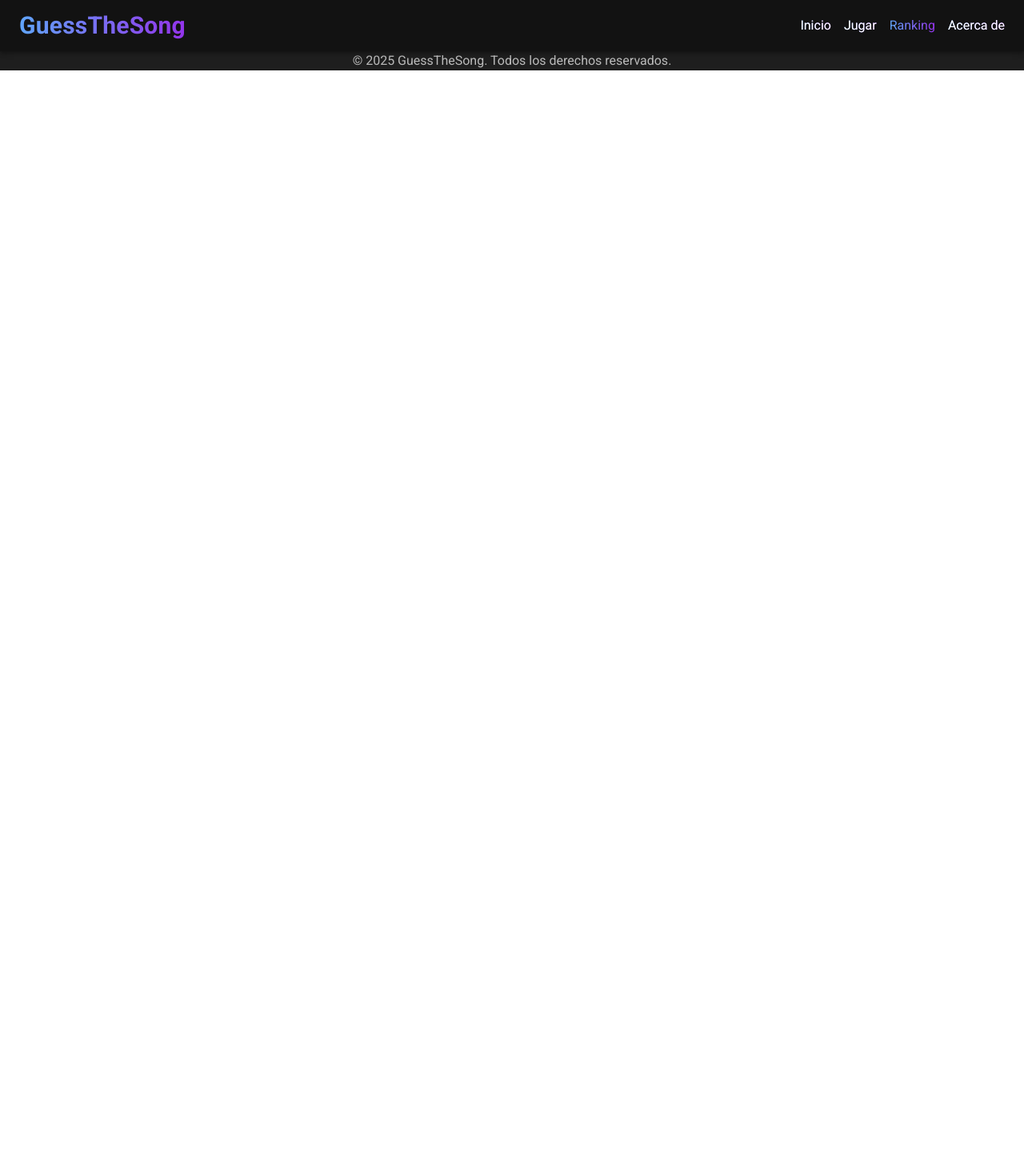
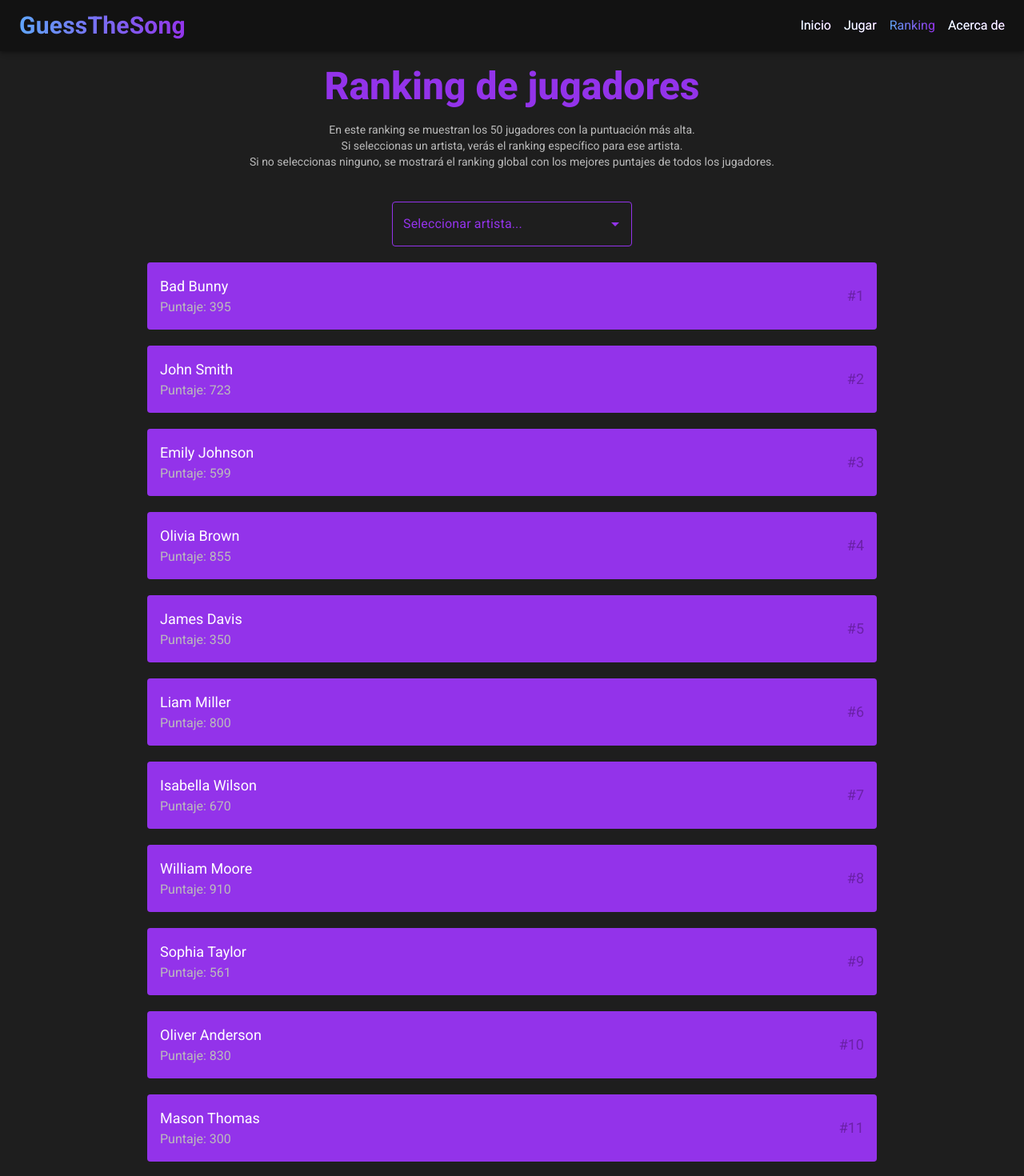
Before and after one commit to NelsonValentinGarroDadan/GuessTheSong, a React (Vite) app: page /ranking in a window 1280 px wide. Shown: the top 1470 px of the page at 80% size. Before the commit the page ends 800 px from the top, so only its background shows below. Built offline with nearby package versions, Linux system fonts and the light colour scheme.

Commit message:
feat/ rankink

```diff
--- a/src/App.jsx
+++ b/src/App.jsx
@@ -4,6 +4,7 @@ import Navbar from './components/navbar/navbar'
 import Home from './components/home/home'
 import Footer from './components/footer/footer'
 import About from './components/about/about'
+import Ranking from './components/ranking/ranking'
 function App() {
 
   return (
@@ -12,6 +13,7 @@ function App() {
         <Routes>
           <Route path="/" element={<Home />} />
           <Route path="/about" element={<About />} />
+          <Route path="/ranking" element={<Ranking />} />
         </Routes>
       <Footer />
     </>
--- /dev/null
+++ b/src/components/artistSelector/artisSelector.tsx
@@ -0,0 +1,61 @@
+import React from "react";
+import { Autocomplete, TextField } from "@mui/material";
+import { useState } from "react";
+
+const artists = ["Ariana Grande", "Ed Sheeran", "Taylor Swift", "The Weeknd", "Bad Bunny"]; // Esto debería venir de una API
+
+const ArtistSelector = ({ onSelect }: { onSelect: (artist: string | null) => void }) => {
+    const [selectedArtist, setSelectedArtist] = useState<string | null>(null);
+
+    return (
+        <Autocomplete
+            disablePortal
+            options={artists}
+            value={selectedArtist}
+            onChange={(_, newValue) => {
+                setSelectedArtist(newValue);
+                onSelect(newValue);
+            }}
+            sx={{
+                width: 300,
+                '& .MuiOutlinedInput-root': {
+                    backgroundColor: 'transparent',
+                    color: 'rgb(147 ,51, 234)',
+                    '& fieldset': {
+                        borderColor: 'rgb(147 ,51, 234)',
+                    },
+                },
+            }}
+            renderInput={(params) => (
+                <TextField
+                    {...params}
+                    label="Seleccionar artista..."
+                    variant="outlined"
+                    sx={{
+                        backgroundColor: 'tranparent',
+                        '& .MuiInputLabel-root': {
+                            color: 'white',
+                        },
+                        '& .MuiFormLabel-root' : {
+                            color: 'rgb(147 ,51, 234)',
+                        }
+                        ,
+                        '& .MuiFormControl-root' : {
+                            borderColor: 'rgb(147 ,51, 234)',
+                        }
+                        ,
+                        '& .MuiInputBase-root': {
+                            color: 'white',
+                        }, '& .MuiSvgIcon-root':{
+                            color: 'rgb(147 ,51, 234)',
+                        }
+                        }
+                    }
+                />
+            )}
+            className="w-full max-w-md"
+        />
+    );
+};
+
+export default ArtistSelector;
--- /dev/null
+++ b/src/components/ranking/components/card/card.tsx
@@ -0,0 +1,17 @@
+import React from "react";
+import User from "../../../../types/user";
+const CardRanking = ({user,rank}:{user:User,rank:number})=>{
+    return(
+        <div className="flex items-center justify-center bg-purple-600 p-4 rounded mb-5 w-full">
+            <div className="flex justify-start items-start w-full flex-col">
+                <h4 className="text-text-dark w-full text-lg">{`${user.name} ${user.lastname}`}</h4>
+                <span className="text-secondary-text-dark w-full text-md">{`Puntaje: ${user.maxScore}`}</span>
+            </div>
+            <div className="flex justify-center items-center">
+                <span className="text-purple-800 text-lg">{`#${rank}`}</span>
+            </div>
+        </div>
+    );
+}
+
+export default CardRanking;
--- /dev/null
+++ b/src/components/ranking/components/usersData.tsx
@@ -0,0 +1,56 @@
+import User from "../../../types/user";
+
+const users: User[] = [
+    { name: "Bad", lastname: "Bunny", maxScore: 395 },
+    { name: "John", lastname: "Smith", maxScore: 723 },
+    { name: "Emily", lastname: "Johnson", maxScore: 599 },
+    { name: "Olivia", lastname: "Brown", maxScore: 855 },
+    { name: "James", lastname: "Davis", maxScore: 350 },
+    { name: "Liam", lastname: "Miller", maxScore: 800 },
+    { name: "Isabella", lastname: "Wilson", maxScore: 670 },
+    { name: "William", lastname: "Moore", maxScore: 910 },
+    { name: "Sophia", lastname: "Taylor", maxScore: 561 },
+    { name: "Oliver", lastname: "Anderson", maxScore: 830 },
+    { name: "Mason", lastname: "Thomas", maxScore: 300 },
+    { name: "Charlotte", lastname: "Jackson", maxScore: 410 },
+    { name: "Amelia", lastname: "White", maxScore: 789 },
+    { name: "Michaela", lastname: "Harris", maxScore: 520 },
+    { name: "Noah", lastname: "Martin", maxScore: 645 },
+    { name: "Lucas", lastname: "Clark", maxScore: 735 },
+    { name: "Ethan", lastname: "Lewis", maxScore: 800 },
+    { name: "Grace", lastname: "Walker", maxScore: 570 },
+    { name: "Chloe", lastname: "Roberts", maxScore: 467 },
+    { name: "Benjamin", lastname: "Young", maxScore: 669 },
+    { name: "Jack", lastname: "King", maxScore: 820 },
+    { name: "Zoe", lastname: "Scott", maxScore: 910 },
+    { name: "Henry", lastname: "Adams", maxScore: 552 },
+    { name: "Mia", lastname: "Baker", maxScore: 638 },
+    { name: "Ella", lastname: "Gonzalez", maxScore: 747 },
+    { name: "Daniel", lastname: "Nelson", maxScore: 852 },
+    { name: "Alexander", lastname: "Carter", maxScore: 592 },
+    { name: "Jack", lastname: "Mitchell", maxScore: 700 },
+    { name: "Aiden", lastname: "Perez", maxScore: 650 },
+    { name: "Samuel", lastname: "Robinson", maxScore: 772 },
+    { name: "Victoria", lastname: "Young", maxScore: 403 },
+    { name: "Madison", lastname: "Evans", maxScore: 880 },
+    { name: "Sebastian", lastname: "Hernandez", maxScore: 456 },
+    { name: "Megan", lastname: "Campbell", maxScore: 950 },
+    { name: "Logan", lastname: "Gonzalez", maxScore: 540 },
+    { name: "Matthew", lastname: "Simmons", maxScore: 783 },
+    { name: "Harper", lastname: "Bryant", maxScore: 604 },
+    { name: "Jack", lastname: "Alexander", maxScore: 760 },
+    { name: "Samuel", lastname: "Russell", maxScore: 585 },
+    { name: "Scarlett", lastname: "Gray", maxScore: 700 },
+    { name: "Gabriel", lastname: "James", maxScore: 788 },
+    { name: "Lily", lastname: "Watson", maxScore: 670 },
+    { name: "Nathan", lastname: "Brooks", maxScore: 580 },
+    { name: "Samuel", lastname: "Chavez", maxScore: 855 },
+    { name: "Oliver", lastname: "Stewart", maxScore: 810 },
+    { name: "Lucas", lastname: "Young", maxScore: 903 },
+    { name: "Sophia", lastname: "Miller", maxScore: 600 },
+    { name: "Charlotte", lastname: "Johnson", maxScore: 740 },
+    { name: "William", lastname: "Taylor", maxScore: 675 },
+    { name: "Amelia", lastname: "Roberts", maxScore: 491 }
+];
+
+export default users;
--- /dev/null
+++ b/src/components/ranking/ranking.tsx
@@ -0,0 +1,30 @@
+import React, { useEffect } from "react";
+import ArtistSelector from "../artistSelector/artisSelector";
+import { useState } from "react";
+import CardRanking from "./components/card/card";
+import users from "./components/usersData";
+const Ranking = () => {
+    const [artist, setArtist] = useState<string | null>(null);
+    return(
+        <section className="flex justify-start h-full min-h-screen items-center flex-col bg-bg-muted-dark pt-5 px-6">
+             <h1 className="text-purple-600 font-extrabold text-center text-3xl xl:text-5xl">
+             Ranking de jugadores
+            </h1>
+            <p className="text-secondary-text-dark text-xs lg:text-sm text-center mt-5">
+                En este ranking se muestran los 50 jugadores con la puntuación más alta.<br/>
+                Si seleccionas un artista, verás el ranking específico para ese artista. <br/>
+                Si no seleccionas ninguno, se mostrará el ranking global con los mejores puntajes de todos los jugadores.
+
+            </p>
+            <section className="flex justify-center items-center mt-10 relative flex-col w-full">
+                <ArtistSelector onSelect={setArtist}/>
+                <div className="flex flex-col items-center mt-5 overflow-y-scroll lg:overflow-visible h-96 lg:h-auto w-full px-3 xl:px-40">
+                    {users.map((user, index) => <CardRanking key={index} user={user} rank={index+1}/>)}
+                </div>
+            </section>
+        </section>
+
+    );
+}
+
+export default Ranking;
--- /dev/null
+++ b/src/types/user.ts
@@ -0,0 +1,7 @@
+type User = {
+    name:string,
+    lastname:string,
+    maxScore:number,
+}
+
+export default User;
```
